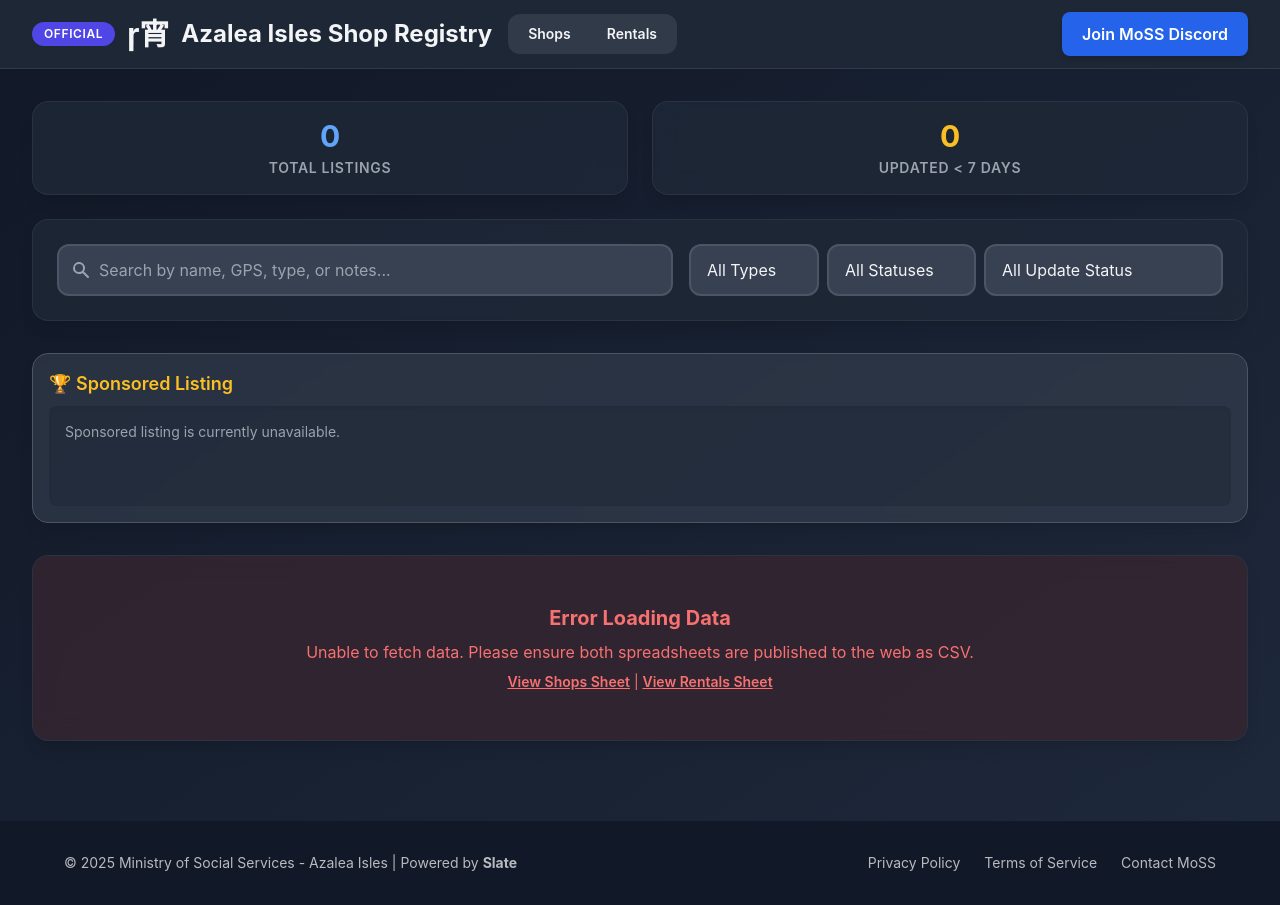
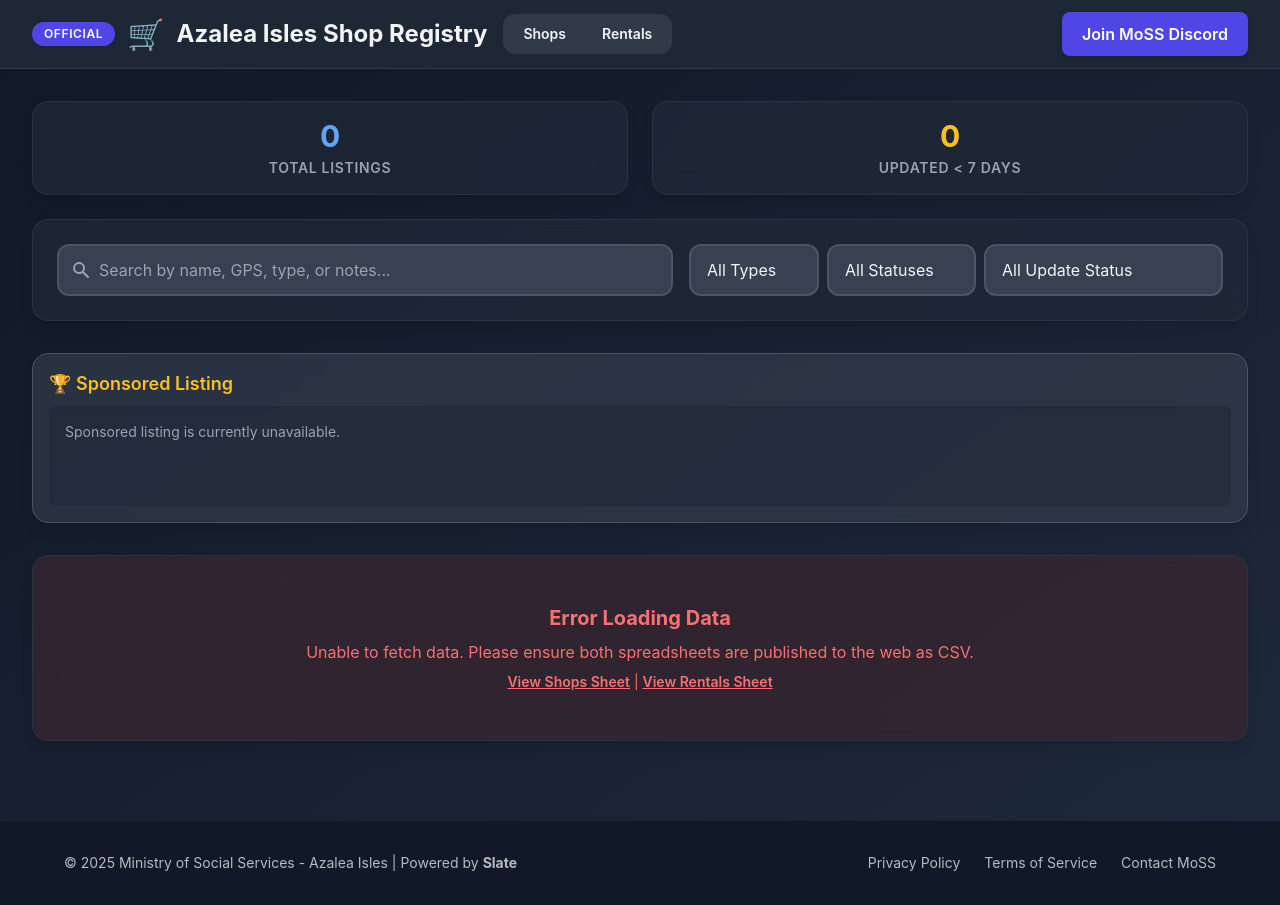
Before and after one commit to cofys/registry, a plain HTML site: page index.html in a window 1280 px wide. Drawn offline with nearby package versions, Linux system fonts and the light colour scheme; no server answers.

Commit message:
Update index.html

```diff
--- a/index.html
+++ b/index.html
@@ -104,7 +104,7 @@
                     <!-- Page Title -->
                     <h1 id="page-title" class="text-2xl font-bold text-gray-100 flex items-center gap-3">
                         <span class="bg-indigo-600 text-white text-xs font-semibold px-3 py-1 rounded-full uppercase tracking-wider">Official</span>
-                        <span role="img" aria-label="store" class="text-3xl">宵</span>
+                        <span role="img" aria-label="store" class="text-3xl">🛒</span>
                         Azalea Isles Shop Registry
                     </h1>
                     <!-- Registry Switcher -->
@@ -119,7 +119,7 @@
                 </div>
 
                 <!-- Report/Update Link -->
-                <a href="https://discord.gg/mpSu9YfVjg" class="report-issue bg-blue-600 text-white font-semibold px-5 py-2.5 rounded-lg shadow-md hover:bg-blue-700 transition-all duration-300 transform hover:-translate-y-0.5" id="report-link" target="_blank" rel="noopener noreferrer">
+                <a href="https://discord.gg/mpSu9YfVjg" class="report-issue bg-indigo-600 text-white font-semibold px-5 py-2.5 rounded-lg shadow-md hover:bg-blue-700 transition-all duration-300 transform hover:-translate-y-0.5" id="report-link" target="_blank" rel="noopener noreferrer">
                     Join MoSS Discord
                 </a>
             </div>
@@ -700,7 +700,7 @@
 
 
             const cfg = REGISTRIES[type];
-            pageTitle.innerHTML = `<span class="bg-indigo-600 text-white text-xs font-semibold px-3 py-1 rounded-full uppercase tracking-wider">MoSS Official</span> <span role="img" aria-label="store" class="text-3xl">${cfg.icon}</span> ${cfg.title}`;
+            pageTitle.innerHTML = `<span class="bg-indigo-600 text-white text-xs font-semibold px-3 py-1 rounded-full uppercase tracking-wider">Official</span> <span role="img" aria-label="store" class="text-3xl">${cfg.icon}</span> ${cfg.title}`;
 
             const data = dataCache[type] || [];
             populateFilters(type);
```
